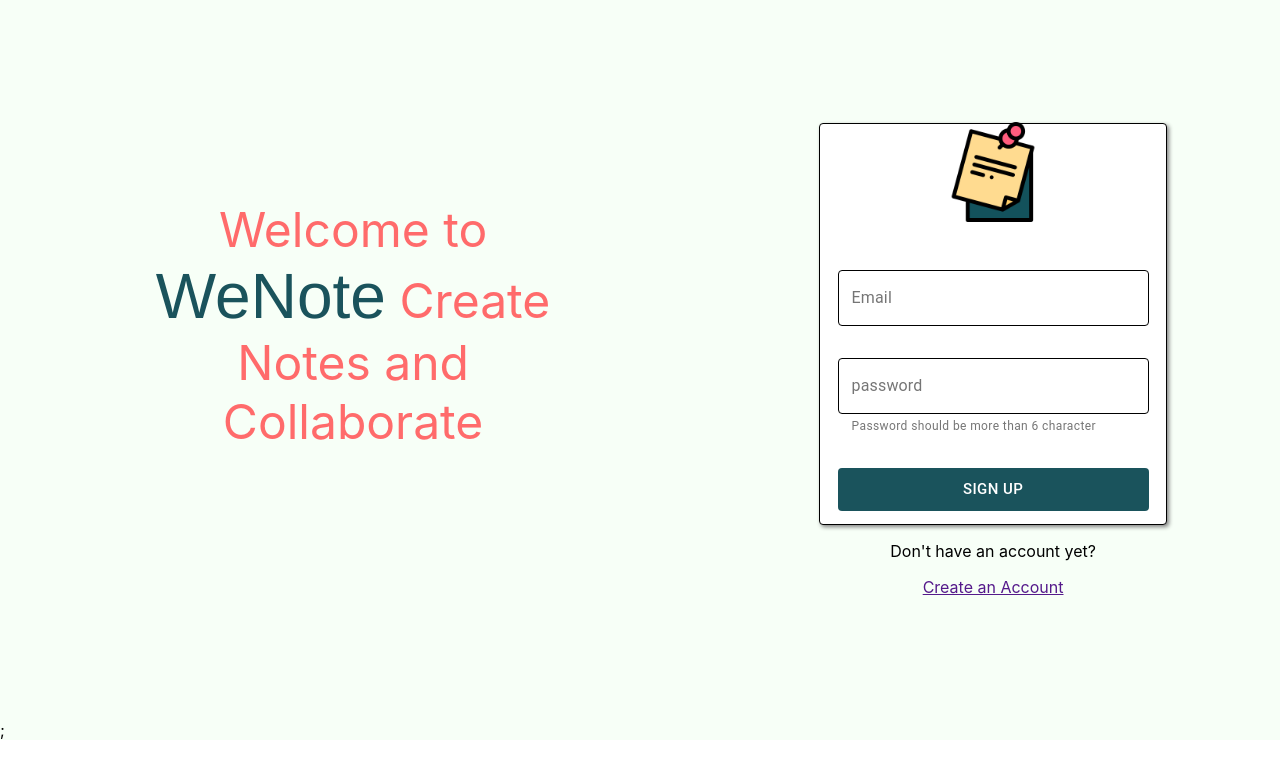
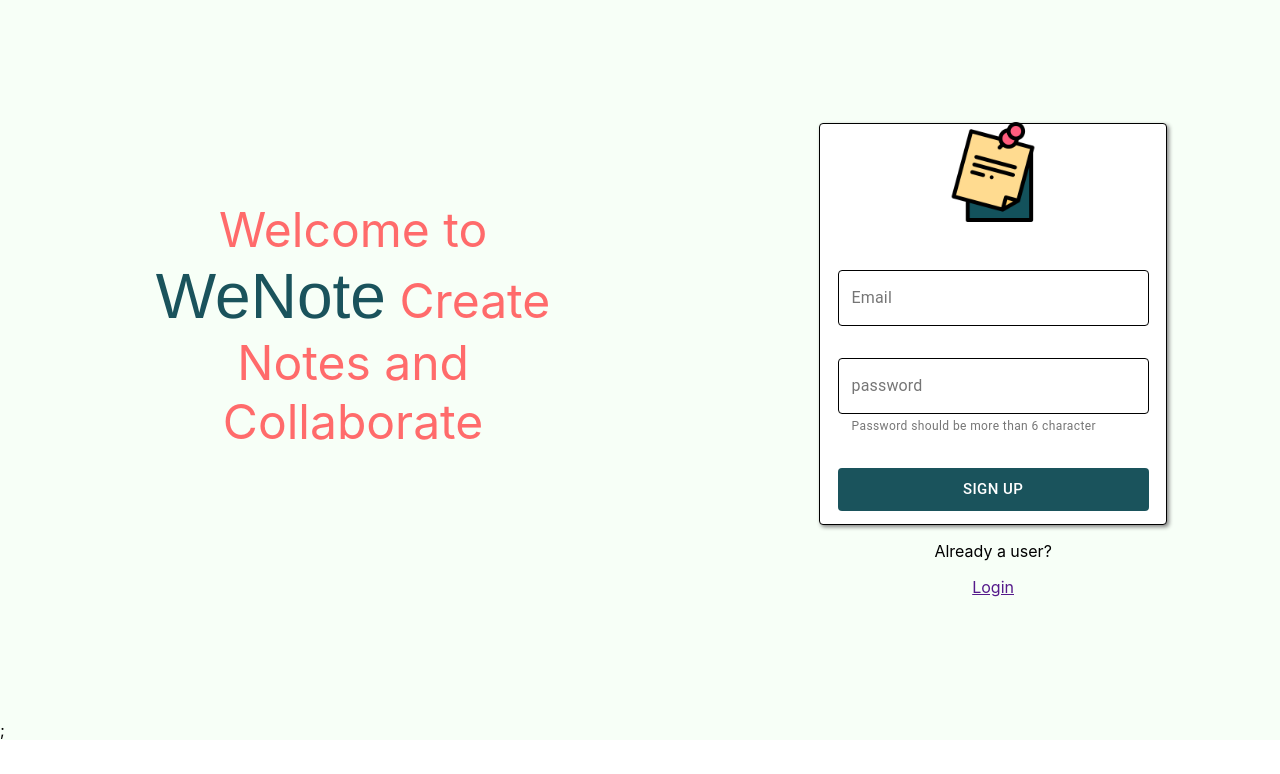
Before and after one commit to GitVaibhav1999/we-note, a React (Create React App) app: page / in a window 1280 px wide. Shown: the top 774 px of the page. Built offline with nearby package versions, Linux system fonts and the light colour scheme; no server answers.

Commit message:
feat(auth): added few comments

```diff
--- a/src/Authentication/AuthContext.js
+++ b/src/Authentication/AuthContext.js
@@ -15,6 +15,7 @@ export function AuthProvider({ children }) {
   };
 
   React.useEffect(() => {
+    // getting current user by setting observer on Auth project
     const unsubscribe = auth.onAuthStateChanged((user) => {
       setCurrentUser(user);
     });
@@ -22,7 +23,7 @@ export function AuthProvider({ children }) {
 
   const value = {
     currentUser,
-    signUp,
+    signUp, // signUp function (async) passed as a contex
   };
 
   return <AuthContext.Provider value={value}>{children}</AuthContext.Provider>;
--- a/src/Authentication/Authentication.js
+++ b/src/Authentication/Authentication.js
@@ -43,10 +43,10 @@ function Authentication() {
       <div>
         <LoginBox />
         <div style={{ textAlign: "center", paddingTop: "1em" }}>
-          Don't have an account yet?
+          Already a user?
         </div>
         <div style={{ textAlign: "center", paddingTop: "1em" }}>
-          <a href="">Create an Account</a>
+          <a href="">Login</a>
         </div>
       </div>
     </div>
--- a/src/Authentication/LoginBox.js
+++ b/src/Authentication/LoginBox.js
@@ -76,7 +76,7 @@ function LoginBox() {
     });
 
     if (validate.validate_email == true && validate.validate_password == true) {
-      await signUp(email, password)
+      await signUp(email, password) // create user with email and password from AuthContext
         .then((response) => console.log(response))
         .catch((error) => console.log(error));
     }
```
